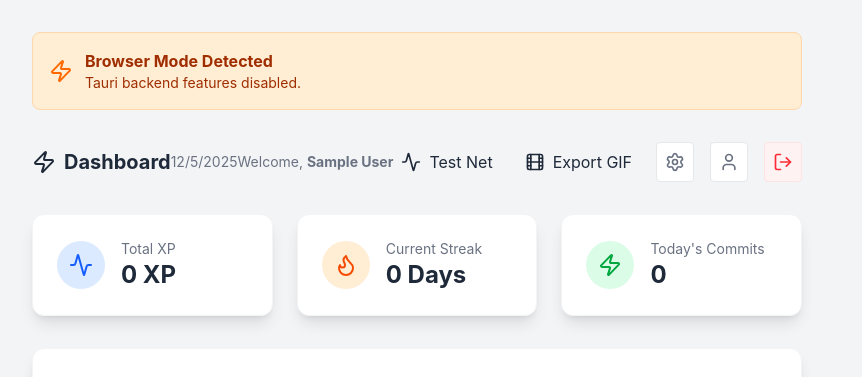
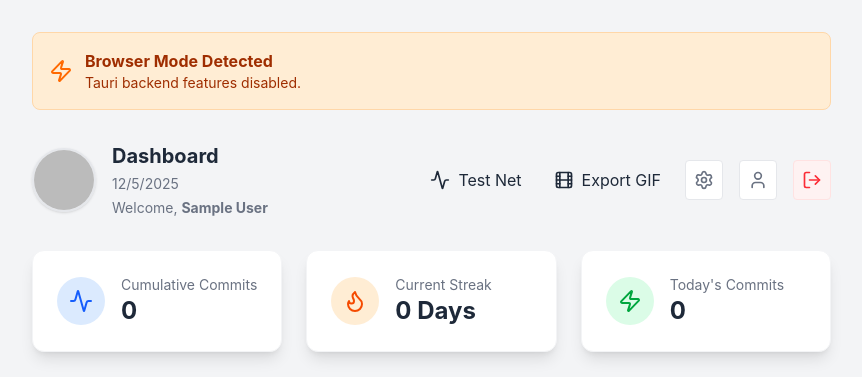
Before and after one commit to Kyoronginus/oekakusa, a React (Vite) app in the folder oekakusa/: page /dashboard in a window 1280 px wide. Shown: the top 377 px of the page, without its empty margins (0-862 px from the left). Built offline with nearby package versions, Linux system fonts and the light colour scheme; no server answers; the database is empty; sample sign-in values are in the browser's storage.

Commit message:
Refactor: detach dashboard header as a new component and move auth related functions to utils

```diff
--- /dev/null
+++ b/oekakusa/src/components/DashBoardHeader.tsx
@@ -0,0 +1,90 @@
+import React from "react";
+import { useNavigate } from "react-router-dom";
+import { auth } from "../firebase";
+import { Activity, Film, Settings, LogOut, User } from "lucide-react";
+import { useDashboardAuth } from "../utils/handleAuth";
+
+interface DashboardHeaderProps {
+  setShowExportModal: (show: boolean) => void;
+}
+
+const DashboardHeader: React.FC<DashboardHeaderProps> = ({
+  setShowExportModal,
+}) => {
+  const navigate = useNavigate();
+  const { handleLogout, handleCheckNetwork } = useDashboardAuth();
+  const user = auth.currentUser;
+
+  return (
+    <div className="flex justify-between items-center mb-8">
+      {/* Left Side: Profile Image + Title/Welcome */}
+      <div className="flex items-center gap-4">
+        <img
+          src={user?.photoURL || "https://placehold.co/150?text=Avatar"}
+          alt="Profile"
+          className="w-16 h-16 rounded-full object-cover border-2 border-gray-200 shadow-sm"
+          onError={(e) =>
+            (e.currentTarget.src = "https://placehold.co/150?text=Avatar")
+          }
+        />
+        <div className="flex flex-col gap-1">
+          <h1 className="text-xl font-bold flex items-center gap-2 text-primary">
+            Dashboard
+          </h1>
+          <p className="text-gray-500 text-sm">
+            {new Date().toLocaleDateString()}
+          </p>
+          <p className="text-gray-500 text-sm">
+            Welcome,{" "}
+            <span className="text-primary font-bold">
+              {user?.displayName || "Artist"}
+            </span>
+          </p>
+        </div>
+      </div>
+
+      {/* Right Side: Buttons */}
+      <div className="flex gap-4">
+        <button
+          onClick={handleCheckNetwork}
+          className="p-2 bg-secondary/10 text-secondary rounded hover:bg-secondary/20 flex items-center gap-2 transition"
+          title="Test Network"
+        >
+          <Activity size={20} /> Test Net
+        </button>
+
+        <button
+          onClick={() => setShowExportModal(true)}
+          className="p-2 bg-primary/10 text-primary rounded hover:bg-primary/20 flex items-center gap-2 transition"
+          title="Export GIF"
+        >
+          <Film size={20} /> Export GIF
+        </button>
+
+        <button
+          onClick={() => navigate("/settings")}
+          className="p-2 bg-white border border-gray-200 rounded hover:bg-gray-50 text-gray-500 hover:text-primary transition"
+          title="Watch Settings"
+        >
+          <Settings size={20} />
+        </button>
+        <button
+          onClick={() => navigate("/profile")}
+          className="p-2 bg-white border border-gray-200 rounded hover:bg-gray-50 text-gray-500 hover:text-primary transition"
+          title="Profile"
+        >
+          <User size={20} />
+        </button>
+        <button
+          onClick={handleLogout}
+          className="p-2 bg-red-50 text-red-500 border border-red-100 rounded hover:bg-red-100 transition"
+          title="Logout"
+        >
+          <LogOut size={20} />
+        </button>
+      </div>
+    </div>
+  );
+};
+
+export default DashboardHeader;
--- a/oekakusa/src/components/Dashboard.tsx
+++ b/oekakusa/src/components/Dashboard.tsx
@@ -1,21 +1,17 @@
-import React, { useEffect, useState } from 'react';
-import { useNavigate } from 'react-router-dom';
-import { auth } from '../firebase';
-import { Zap, Activity, Film, Settings, LogOut, User } from 'lucide-react';
+import React, { useEffect, useState } from "react";
+import { Zap } from "lucide-react";
 
-import ContributionGraph from './ContributionGraph';
-import StatsOverview from './dashboard/stats/StatsOverview';
-import RecentCommits from './dashboard/RecentCommits';
-import ExportGifModal from './dashboard/ExportGifModal';
+import ContributionGraph from "./contributionGraph/ContributionGraph";
+import StatsOverview from "./dashboard/stats/StatsOverview";
+import RecentCommits from "./dashboard/RecentCommits";
+import ExportGifModal from "./dashboard/ExportGifModal";
+import DashboardHeader from "./DashBoardHeader";
 
-import { useDashboardData } from '../hooks/useDashboardData';
-import { useThumbnailListener } from '../hooks/useThumbnailListener';
-import { getLocalYYYYMMDD } from '../utils/dateUtils';
-
-// Force HMR update
+import { useDashboardData } from "../hooks/useDashboardData";
+import { useThumbnailListener } from "../hooks/useThumbnailListener";
+import { getLocalYYYYMMDD } from "../utils/dateUtils";
 
 const Dashboard: React.FC = () => {
-  const navigate = useNavigate();
   const [isTauri, setIsTauri] = useState(false);
   const [showExportModal, setShowExportModal] = useState(false);
 
@@ -28,20 +24,6 @@ const Dashboard: React.FC = () => {
     const isTauriCheck = !!(window.__TAURI__ || window.__TAURI_INTERNALS__);
     setIsTauri(isTauriCheck);
   }, []);
-
-  const handleLogout = async () => {
-    await auth.signOut();
-    navigate('/');
-  };
-
-  const handleCheckNetwork = async () => {
-    try {
-      await fetch('https://www.google.com/favicon.ico', { mode: 'no-cors' });
-      alert('Network Check: SUCCESS');
-    } catch (e) {
-      alert('Network Check: FAILED ' + e);
-    }
-  };
 
   return (
     <div className="min-h-screen flex flex-col bg-surface text-gray-800 p-8 relative">
@@ -56,52 +38,21 @@ const Dashboard: React.FC = () => {
         </div>
       )}
 
-      {/* Header */}
-      <div className="flex justify-between items-center mb-8">
-        <h1 className="text-xl font-bold flex items-center gap-2 text-primary">
-          <Zap className="text-secondary" /> Dashboard
-        </h1>
-        <p className="text-gray-500 text-sm">{new Date().toLocaleDateString()}</p>
-
-        <p className="text-gray-500 text-sm">Welcome, <span className="text-primary font-bold">{auth.currentUser?.displayName || 'Artist'}</span></p>
-        <div className="flex gap-4">
-          <button
-            onClick={handleCheckNetwork}
-            className="p-2 bg-secondary/10 text-secondary rounded hover:bg-secondary/20 flex items-center gap-2 transition"
-            title="Test Network"
-          >
-            <Activity size={20} /> Test Net
-          </button>
-
-          <button
-            onClick={() => setShowExportModal(true)}
-            className="p-2 bg-primary/10 text-primary rounded hover:bg-primary/20 flex items-center gap-2 transition"
-            title="Export GIF"
-          >
-            <Film size={20} /> Export GIF
-          </button>
-
-          <button onClick={() => navigate('/settings')} className="p-2 bg-white border border-gray-200 rounded hover:bg-gray-50 text-gray-500 hover:text-primary transition" title="Watch Settings">
-            <Settings size={20} />
-          </button>
-          <button onClick={() => navigate('/profile')} className="p-2 bg-white border border-gray-200 rounded hover:bg-gray-50 text-gray-500 hover:text-primary transition" title="Profile">
-             <User size={20} />
-          </button>
-          <button onClick={handleLogout} className="p-2 bg-red-50 text-red-500 border border-red-100 rounded hover:bg-red-100 transition" title="Logout">
-            <LogOut size={20} />
-          </button>
-        </div>
-      </div>
+      <DashboardHeader setShowExportModal={setShowExportModal} />
 
       <StatsOverview
         xp={xp}
         streak={streak}
-        todaysCommits={heatmapValues.find(v => v.date === getLocalYYYYMMDD())?.count || 0}
+        todaysCommits={
+          heatmapValues.find((v) => v.date === getLocalYYYYMMDD())?.count || 0
+        }
       />
 
       <div className="bg-white p-6 rounded-xl shadow-lg mb-8 border border-gray-100">
         <h2 className="text-xl font-semibold mb-4 text-gray-800">Activity</h2>
-        <ContributionGraph values={heatmapValues} />
+        <div className="mx-10">
+          <ContributionGraph values={heatmapValues} />
+        </div>
       </div>
 
       <RecentCommits commits={commits} isTauri={isTauri} />
--- a/oekakusa/src/components/dashboard/stats/StatsOverview.tsx
+++ b/oekakusa/src/components/dashboard/stats/StatsOverview.tsx
@@ -1,6 +1,6 @@
-import React from 'react';
-import { Activity, Flame, Zap } from 'lucide-react';
-import { StatCard } from './StatsComponents';
+import React from "react";
+import { Activity, Flame, Zap } from "lucide-react";
+import { StatCard } from "./StatsComponents";
 
 interface StatsOverviewProps {
   xp: number;
@@ -8,15 +8,17 @@ interface StatsOverviewProps {
   todaysCommits: number;
 }
 
-
-
-const StatsOverview: React.FC<StatsOverviewProps> = ({ xp, streak, todaysCommits }) => {
+const StatsOverview: React.FC<StatsOverviewProps> = ({
+  xp,
+  streak,
+  todaysCommits,
+}) => {
   return (
     <div className="grid grid-cols-1 md:grid-cols-3 gap-6 mb-8">
       <StatCard
         icon={Activity}
-        label="Total XP"
-        value={`${xp} XP`}
+        label="Cumulative Commits"
+        value={`${xp / 100}`}
         color="blue"
       />
 
@@ -30,7 +32,7 @@ const StatsOverview: React.FC<StatsOverviewProps> = ({ xp, streak, todaysCommits
       <StatCard
         icon={Zap}
         label="Today's Commits"
-        value={todaysCommits}
+        value={`${todaysCommits}`}
         color="green"
       />
     </div>
--- a/oekakusa/src/components/profile/Profile.tsx
+++ b/oekakusa/src/components/profile/Profile.tsx
@@ -1,10 +1,12 @@
-import React, { useState, useEffect } from 'react';
-import { useNavigate } from 'react-router-dom';
-import { auth } from '../../firebase';
-import { updateProfile, sendPasswordResetEmail } from 'firebase/auth';
-import { ArrowLeft, User, Save, Camera, KeyRound } from 'lucide-react';
-import { open } from '@tauri-apps/plugin-dialog';
-import { convertFileSrc } from '@tauri-apps/api/core';
+import React, { useState, useEffect } from "react";
+import { useNavigate } from "react-router-dom";
+import { auth, storage } from "../../firebase";
+import { updateProfile, sendPasswordResetEmail } from "firebase/auth";
+import { ref, uploadBytes, getDownloadURL } from "firebase/storage";
+import { ArrowLeft, User, Save, Camera, KeyRound } from "lucide-react";
+import { open } from "@tauri-apps/plugin-dialog";
+import { convertFileSrc } from "@tauri-apps/api/core";
+import { readFile } from "@tauri-apps/plugin-fs";
 
 const Profile: React.FC = () => {
   const navigate = useNavigate();
@@ -13,29 +15,60 @@ const Profile: React.FC = () => {
   // @ts-ignore
   const isTauri = !!(window.__TAURI__ || window.__TAURI_INTERNALS__);
 
-    const [displayName, setDisplayName] = useState(user?.displayName || '');
-    const [photoURL, setPhotoURL] = useState(user?.photoURL || '');
-    const [message, setMessage] = useState<{ text: string, type: 'success' | 'error' } | null>(null);
+  const [displayName, setDisplayName] = useState(user?.displayName || "");
+  const [photoURL, setPhotoURL] = useState(user?.photoURL || "");
+  const [selectedFilePath, setSelectedFilePath] = useState<string | null>(null);
+  const [message, setMessage] = useState<{
+    text: string;
+    type: "success" | "error";
+  } | null>(null);
   const [loading, setLoading] = useState(false);
 
   useEffect(() => {
     if (user) {
-            setDisplayName(user.displayName || '');
-            setPhotoURL(user.photoURL || '');
+      setDisplayName(user.displayName || "");
+      setPhotoURL(user.photoURL || "");
     }
   }, [user]);
 
   const handleUpdateProfile = async () => {
     if (!user) return;
     setLoading(true);
+    setMessage(null);
+
     try {
+      let finalPhotoURL = photoURL;
+
+      if (selectedFilePath) {
+        // Read local file
+        const fileBytes = await readFile(selectedFilePath);
+
+        // Create storage ref
+        // Match the security rule: match /users/{userId}/{allPaths=**}
+        const storageRef = ref(
+          storage,
+          `users/${user.uid}/profile_images/avatar`
+        );
+
+        // Upload
+        await uploadBytes(storageRef, fileBytes);
+
+        // Get URL
+        finalPhotoURL = await getDownloadURL(storageRef);
+      }
+
       await updateProfile(user, {
         displayName,
-                photoURL
+        photoURL: finalPhotoURL,
       });
-            setMessage({ text: 'Profile updated successfully!', type: 'success' });
+
+      setPhotoURL(finalPhotoURL);
+      setSelectedFilePath(null);
+
+      setMessage({ text: "Profile updated successfully!", type: "success" });
     } catch (error: any) {
-            setMessage({ text: error.message, type: 'error' });
+      console.error(error);
+      setMessage({ text: error.message, type: "error" });
     } finally {
       setLoading(false);
     }
@@ -47,39 +80,36 @@ const Profile: React.FC = () => {
 
     try {
       await sendPasswordResetEmail(auth, user.email);
-            setMessage({ text: 'Password reset email sent!', type: 'success' });
+      setMessage({ text: "Password reset email sent!", type: "success" });
     } catch (error: any) {
-            setMessage({ text: error.message, type: 'error' });
+      setMessage({ text: error.message, type: "error" });
     }
   };
 
   const handlePhotoPick = async () => {
     if (!isTauri) {
       const url = prompt("Enter Image URL");
-             if (url) setPhotoURL(url);
+      if (url) {
+        setPhotoURL(url);
+        setSelectedFilePath(null);
+      }
       return;
     }
 
     try {
       const selected = await open({
         multiple: false,
-                filters: [{
-                    name: 'Images',
-                    extensions: ['png', 'jpg', 'jpeg', 'webp']
-                }]
+        filters: [
+          {
+            name: "Images",
+            extensions: ["png", "jpg", "jpeg", "webp"],
+          },
+        ],
       });
       if (selected) {
-                 // For local files in Tauri, we might need convertFileSrc if we just display it,
-                 // but for firebase photoURL usually we want a web URL.
-                 // However, the requirement is just "profile photo".
-                 // If we save a local path to firebase photoURL, it won't load on other devices.
-                 // For now, let's allow it as a local override or just set it.
-                 // Ideally we upload this to storage, but that's out of scope unless requested.
-                 // We will just set the path or convertFileSrc format.
-                 // Let's use convertFileSrc format so it renders locally at least.
-                 // Actually, updateProfile expects a URL.
-                const assetUrl = convertFileSrc(selected as string);
-                setPhotoURL(assetUrl);
+        const path = selected as string;
+        setSelectedFilePath(path);
+        setPhotoURL(convertFileSrc(path)); // Preview locally
       }
     } catch (e) {
       console.error(e);
@@ -88,7 +118,10 @@ const Profile: React.FC = () => {
 
   return (
     <div className="min-h-screen bg-surface p-8 text-text">
-            <button onClick={() => navigate('/dashboard')} className="mb-6 flex items-center gap-2 text-text-muted hover:text-primary transition">
+      <button
+        onClick={() => navigate("/dashboard")}
+        className="mb-6 flex items-center gap-2 text-text-muted hover:text-primary transition"
+      >
         <ArrowLeft size={20} /> Back to Dashboard
       </button>
 
@@ -98,18 +131,29 @@ const Profile: React.FC = () => {
         </h1>
 
         {message && (
-                    <div className={`p-4 rounded-lg mb-6 ${message.type === 'success' ? 'bg-green-100 text-green-800' : 'bg-red-100 text-red-800'}`}>
+          <div
+            className={`p-4 rounded-lg mb-6 ${
+              message.type === "success"
+                ? "bg-green-100 text-green-800"
+                : "bg-red-100 text-red-800"
+            }`}
+          >
             {message.text}
           </div>
         )}
 
         <div className="flex flex-col items-center mb-8">
-                     <div className="relative group cursor-pointer" onClick={handlePhotoPick}>
+          <div
+            className="relative group cursor-pointer"
+            onClick={handlePhotoPick}
+          >
             <img
               src={photoURL || "https://placehold.co/150?text=Avatar"}
               alt="Profile"
               className="w-32 h-32 rounded-full object-cover border-4 border-secondary shadow-md"
-                            onError={(e) => e.currentTarget.src = "https://placehold.co/150?text=Avatar"}
+              onError={(e) =>
+                (e.currentTarget.src = "https://placehold.co/150?text=Avatar")
+              }
             />
             <div className="absolute inset-0 bg-black/40 rounded-full flex items-center justify-center opacity-0 group-hover:opacity-100 transition">
               <Camera className="text-white" />
@@ -120,7 +164,9 @@ const Profile: React.FC = () => {
 
         <div className="space-y-6">
           <div>
-                        <label className="block text-sm font-medium text-text-muted mb-1">Display Name</label>
+            <label className="block text-sm font-medium text-text-muted mb-1">
+              Display Name
+            </label>
             <input
               type="text"
               value={displayName}
@@ -131,10 +177,12 @@ const Profile: React.FC = () => {
           </div>
 
           <div>
-                        <label className="block text-sm font-medium text-text-muted mb-1">Email</label>
+            <label className="block text-sm font-medium text-text-muted mb-1">
+              Email
+            </label>
             <input
               type="email"
-                            value={user?.email || ''}
+              value={user?.email || ""}
               disabled
               className="w-full p-3 border border-gray-200 rounded-lg bg-gray-100 text-gray-500 cursor-not-allowed"
             />
@@ -145,9 +193,11 @@ const Profile: React.FC = () => {
           <button
             onClick={handleUpdateProfile}
             disabled={loading}
-                        className={`w-full bg-primary hover:bg-primary-dark text-black font-bold py-3 rounded-lg shadow-md transition flex items-center justify-center gap-2 ${loading ? 'opacity-70' : ''}`}
+            className={`w-full bg-primary hover:bg-primary-dark text-black font-bold py-3 rounded-lg shadow-md transition flex items-center justify-center gap-2 ${
+              loading ? "opacity-70" : ""
+            }`}
           >
-                        <Save size={20} /> {loading ? 'Saving...' : 'Save Changes'}
+            <Save size={20} /> {loading ? "Saving..." : "Save Changes"}
           </button>
 
           <button
--- /dev/null
+++ b/oekakusa/src/utils/handleAuth.tsx
@@ -0,0 +1,22 @@
+import { useNavigate } from "react-router-dom";
+import { auth } from "../firebase";
+
+export const useDashboardAuth = () => {
+  const navigate = useNavigate();
+
+  const handleLogout = async () => {
+    await auth.signOut();
+    navigate("/");
+  };
+
+  const handleCheckNetwork = async () => {
+    try {
+      await fetch("https://www.google.com/favicon.ico", { mode: "no-cors" });
+      alert("Network Check: SUCCESS");
+    } catch (e) {
+      alert("Network Check: FAILED " + e);
+    }
+  };
+
+  return { handleLogout, handleCheckNetwork };
+};
```
Also changed, not shown: oekakusa/src/App.tsx (+34 -13 lines), oekakusa/src/components/auth/Login.tsx (renamed from oekakusa/src/components/Login.tsx, +20 -15 lines), oekakusa/src/components/contributionGraph/ContributionGraph.tsx (renamed from oekakusa/src/components/ContributionGraph.tsx, +9 -7 lines), oekakusa/src/components/dashboard/ExportGifModal.tsx (+87 -35 lines). Lines whose indentation alone changed are shown as unchanged.
